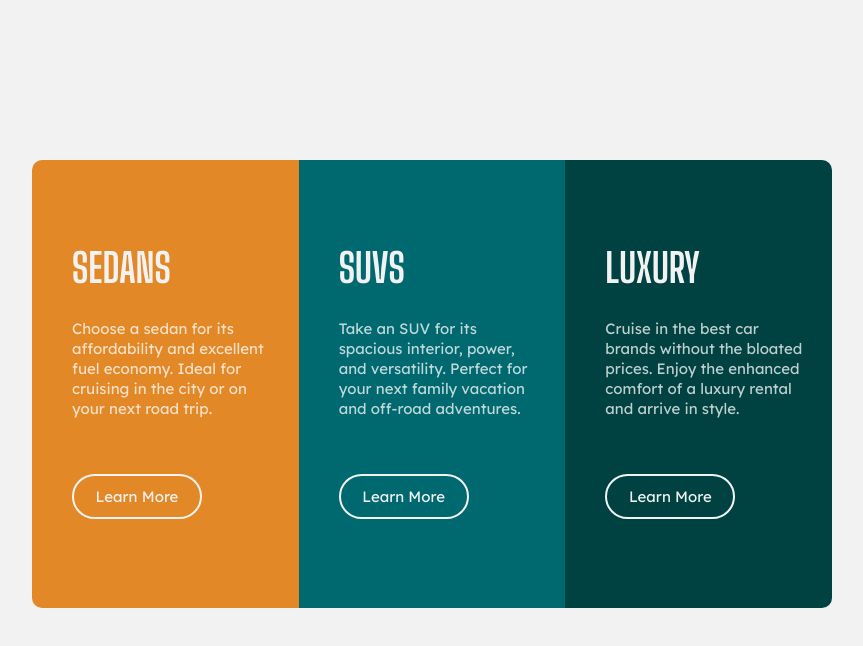
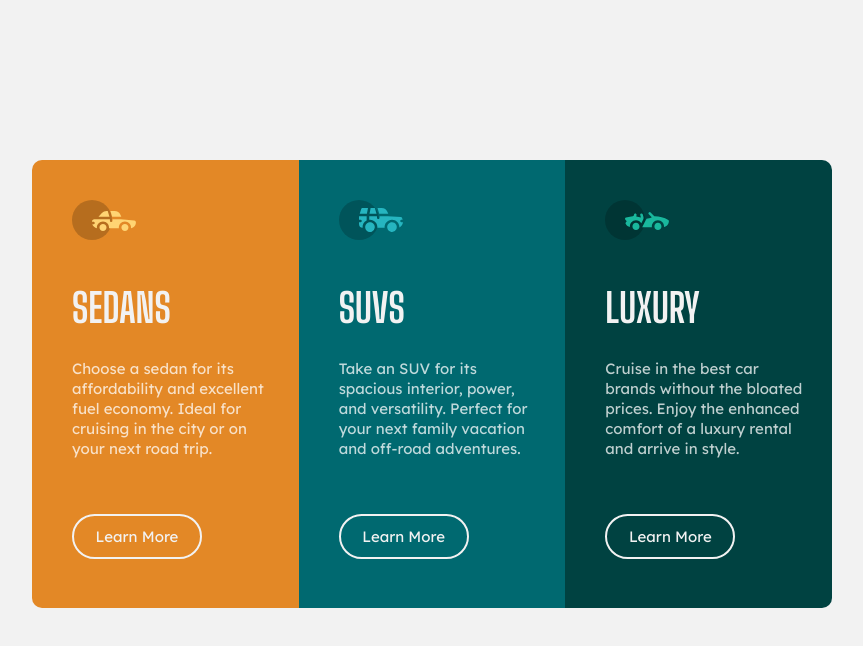
Before and after one commit to I-KNOWN/cars-fontendmentor, a plain HTML site: page index.html in a window 1280 px wide. Shown: the whole page, without its empty margins (208-1071 px from the left). Drawn offline with Linux system fonts and the light colour scheme; the site is published under a folder, as on GitHub Pages, so addresses that start at the root find nothing.

Commit message:
Update index.html

```diff
--- a/index.html
+++ b/index.html
@@ -23,7 +23,7 @@
   <div class="container2">
     <div class="container">
       <div class="c1">
-        <img src="/icon-sedans.svg" alt="">
+        <img src="icon-sedans.svg" alt="">
         <p class="head">SEDANS</p>
         <p class="body">Choose a sedan for its affordability and excellent fuel economy. Ideal for cruising in the city
           or on your next road trip.
@@ -31,7 +31,7 @@
         <button class="button">Learn More</button>
       </div>
       <div class="c2">
-        <img src="/icon-suvs.svg" alt="">
+        <img src="icon-suvs.svg" alt="">
         <p class="head">SUVS</p>
         <p class="body">Take an SUV for its spacious interior, power, and versatility. Perfect for your next family vacation
           and off-road adventures.
@@ -39,7 +39,7 @@
         <button class="button">Learn More</button>
       </div>
       <div class="c3">
-        <img src="/icon-luxury.svg" alt="">
+        <img src="icon-luxury.svg" alt="">
         <p class="head">LUXURY</p>
         <p class="body">Cruise in the best car brands without the bloated prices. Enjoy the enhanced comfort of a luxury
           rental and arrive in style.
```
